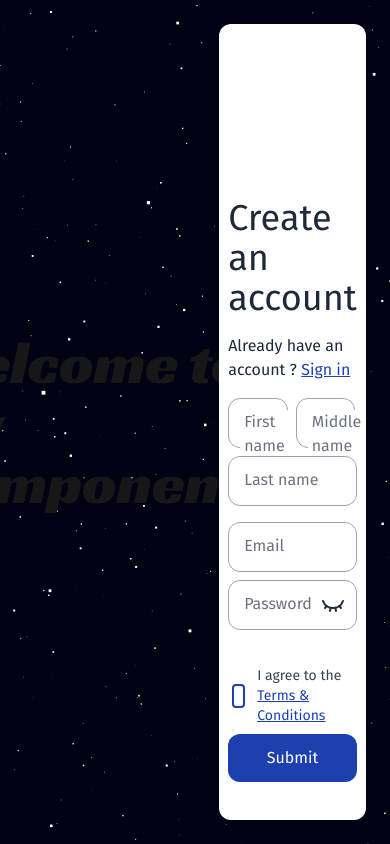
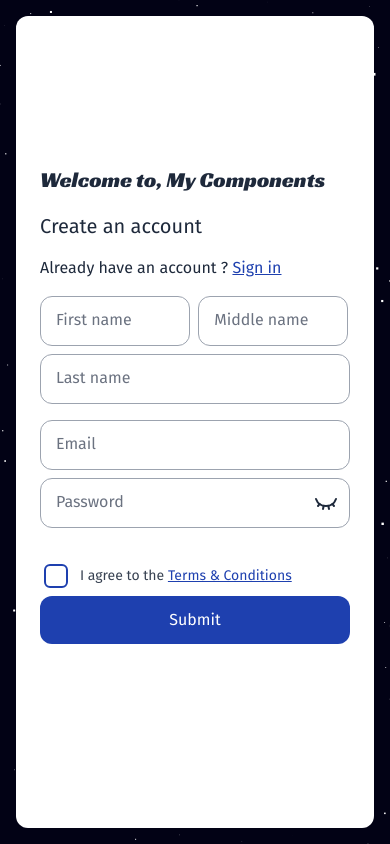
Before and after one commit to Dev-Code24/My-Components, a Next.js app: page /auth/sign-up in a window 390 px wide. Built offline with nearby package versions, Linux system fonts and the light colour scheme.

Commit message:
fixed bugs in the components-TextField,CheckboxInput and sign-up page

```diff
--- a/app/auth/sign-up/page.tsx
+++ b/app/auth/sign-up/page.tsx
@@ -54,16 +54,19 @@ const SignUp = () => {
       <div className="absolute top-0 left-0 z-[-1]">
         <BGAnimation />
       </div>
-      <div className="w-[50%] h-full flex justify-center items-center flex-col">
+      <div className="hidden md:w-[50%] w-full h-full lg:flex lg:justify-center lg:items-center lg:flex-col">
         <div>
           <div className={`${racings_sans.className} text-6xl`}>Welcome to,</div>
           <div className={`${racings_sans.className} text-6xl`}>My Components</div>
         </div>
       </div>
-      <div className="w-[50%] h-full flex justify-center items-center p-6">
+      <div className="lg:w-[50%] w-full h-full flex justify-center items-center lg:p-6 p-4">
         <div className="container__form w-full h-full bg-white rounded-xl text-slate-800 p-6 flex items-center justify-center">
-          <div className="my-auto h-[30rem] w-[26rem]">
-            <div className="text-4xl py-4">Create an account</div>
+          <div className="lg:my-auto max:h-[30rem] max:w-[26rem]">
+            <div className="lg:hidden flex items-center">
+              <div className={`${racings_sans.className} text-[1.35rem] md:text-5xl`}>Welcome to, My Components</div>
+            </div>
+            <div className="lg:text-3xl text-xl py-4">Create an account</div>
             <div>
               Already have an account ?{" "}
               <Link href="/sign-in" className="underline text-blue-800">
@@ -74,6 +77,7 @@ const SignUp = () => {
               <div className="flex flex-wrap my-4 gap-2">
                 <TextInput
                   label="First name"
+                  name="firstName"
                   style={{
                     fontSize: "1rem",
                     lineHeight: "1.75rem",
@@ -82,6 +86,7 @@ const SignUp = () => {
                 />
                 <TextInput
                   label="Middle name"
+                  name="middleName"
                   style={{
                     fontSize: "1rem",
                     lineHeight: "1.75rem",
@@ -90,16 +95,18 @@ const SignUp = () => {
                 />
                 <TextInput
                   label="Last name"
+                  name="lastName"
                   style={{
                     fontSize: "1rem",
                     lineHeight: "1.75rem",
-                    width: "calc(100% )",
+                    width: "calc(100%)",
                   }}
                 />
               </div>
               <div className="my-4 flex items-center justify-center flex-col gap-2">
                 <TextInput
                   label="Email"
+                  name="email"
                   style={{
                     fontSize: "1rem",
                     lineHeight: "1.75rem",
@@ -109,7 +116,8 @@ const SignUp = () => {
                 <div className="flex relative w-full">
                   <TextInput
                     label="Password"
-                    type="password"
+                    name="password"
+                    type={!showPass ? "password" : "text"}
                     style={{
                       fontSize: "1rem",
                       lineHeight: "1.75rem",
--- a/components/ui/inputs/TextInput.tsx
+++ b/components/ui/inputs/TextInput.tsx
@@ -1,18 +1,30 @@
 "use client";
 import React, { useState } from "react";
+import { useFormContext } from "react-hook-form";
 
 interface TextInputProps {
   label: string;
-  value?: string;
-  onChange?: (value: string) => void;
+  name: string;
   placeholder?: string;
   style?: React.CSSProperties;
   type?: "text" | "password";
 }
 
-const TextInput: React.FC<TextInputProps> = ({ label, value = "", onChange, placeholder = "", style, type = "text" }) => {
+const TextInput: React.FC<TextInputProps> = ({ label, name, placeholder = "", style, type = "text" }) => {
+  const { register, watch } = useFormContext();
   const [focused, setFocused] = useState(false);
   const fieldId = label.toLowerCase().split(" ").join("-");
+
+  const val = watch(name);
+
+  // important for removing autofill bg-color
+  const inputStyle = {
+    WebkitBoxShadow: "0 0 0px 1000px white inset !important",
+    boxShadow: "0 0 0px 1000px white inset !important",
+    WebkitTextFillColor: "#000 !important",
+    transition: "background-color 5000s ease-in-out 0s",
+  };
+
   return (
     <div
       className="relative"
@@ -23,20 +35,20 @@ const TextInput: React.FC<TextInputProps> = ({ label, value = "", onChange, plac
       <label
         htmlFor={fieldId}
         className={`absolute left-3 ${
-          focused || value ? "-top-2 text-sm text-blue-800" : "top-3 text-gray-500 text-base"
+          focused || val ? "-top-2 text-sm text-blue-800" : "top-3 text-gray-500 text-base"
         } transition-all duration-250 bg-white px-1 cursor-text`}
       >
         {label}
       </label>
       <input
         id={fieldId}
+        style={{ ...inputStyle }}
+        {...register(name)}
         type={type}
-        value={value}
         placeholder={focused ? placeholder : ""}
         onFocus={() => setFocused(true)}
         onBlur={() => setFocused(false)}
-        onChange={(e) => onChange && onChange(e.target.value)}
-        className="w-full p-3 text-base border rounded-xl outline-none border-gray-400 focus:border-blue-800 focus:ring-2 focus:ring-blue-300 transition-all"
+        className="w-full p-3 text-base border rounded-xl outline-none border-gray-400 focus:border-blue-800 focus:ring-2 focus:ring-blue-300 transition-all bg-white"
       />
     </div>
   );
--- a/components/ui/inputs/checkBoxInput/CheckboxInput.module.css
+++ /dev/null
@@ -1,38 +0,0 @@
-.checkboxinput_container {
-  display: flex;
-  align-items: center;
-  gap: 0.75rem;
-}
-
-.checkboxinput {
-  width: 24px;
-  height: 24px;
-  appearance: none;
-  background-color: #ffffff;
-  border: 2px solid #1e40af;
-  border-radius: 4px;
-  cursor: pointer;
-  display: inline-block;
-  position: relative;
-}
-
-.checkboxinput:checked {
-  background-color: #1e40af;
-}
-
-.checkboxinput:checked::after {
-  content: "";
-  position: absolute;
-  top: 3px;
-  left: 7px;
-  width: 6px;
-  height: 12px;
-  border: solid white;
-  border-width: 0 2px 2px 0;
-  transform: rotate(45deg);
-}
-
-.checkboxinput:focus {
-  outline: 2px solid #1e40af;
-  outline-offset: 2px;
-}
--- a/components/ui/inputs/checkBoxInput/CheckboxInput.tsx
+++ b/components/ui/inputs/checkBoxInput/CheckboxInput.tsx
@@ -8,8 +8,13 @@ interface CheckboxInputProps {
 
 const CheckboxInput: React.FC<CheckboxInputProps> = ({ children, label }) => {
   return (
-    <div className={`checkboxinput-container ${cssmodule.checkboxinput_container}`}>
-      <input type="checkbox" id={label} className={`checkboxinput ${cssmodule.checkboxinput}`} />
+    <div className="checkboxinput-container flex items-center gap-3">
+      <input
+        type="checkbox"
+        id={label}
+        className="w-6 h-6 appearance-none bg-white border-2 border-solid border-[#1e40af] rounded-md cursor-pointer inline-block relative checked:bg-[#1e40af] checked:after:content-[` `] checked:after:absolute checked:after:top-[3px] checked:after:left-[7px] checked:after:w-[6px] checked:after:h-[12px] checked:after:border-solid checked:after:border-white
+        checked:after:border-r-2 checked:after:border-t-0 checked:after:border-l-0 checked:after:border-b-2 checked:after:rotate-[45deg] checked:after:trans focus-visible:outline-none focus:outline-[2px solid #1e40af] focus:outline-offset-2"
+      />
       <label htmlFor={label} className="text-sm text-gray-700 cursor-pointer">
         {children}
       </label>
```
